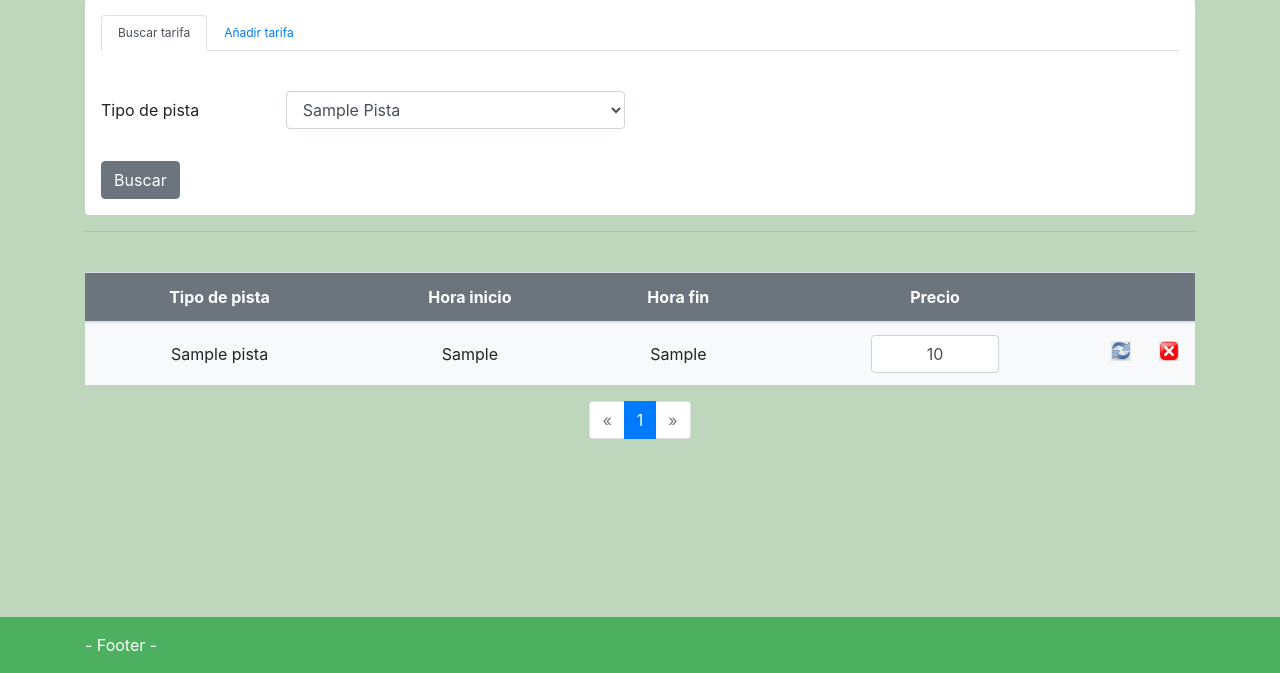
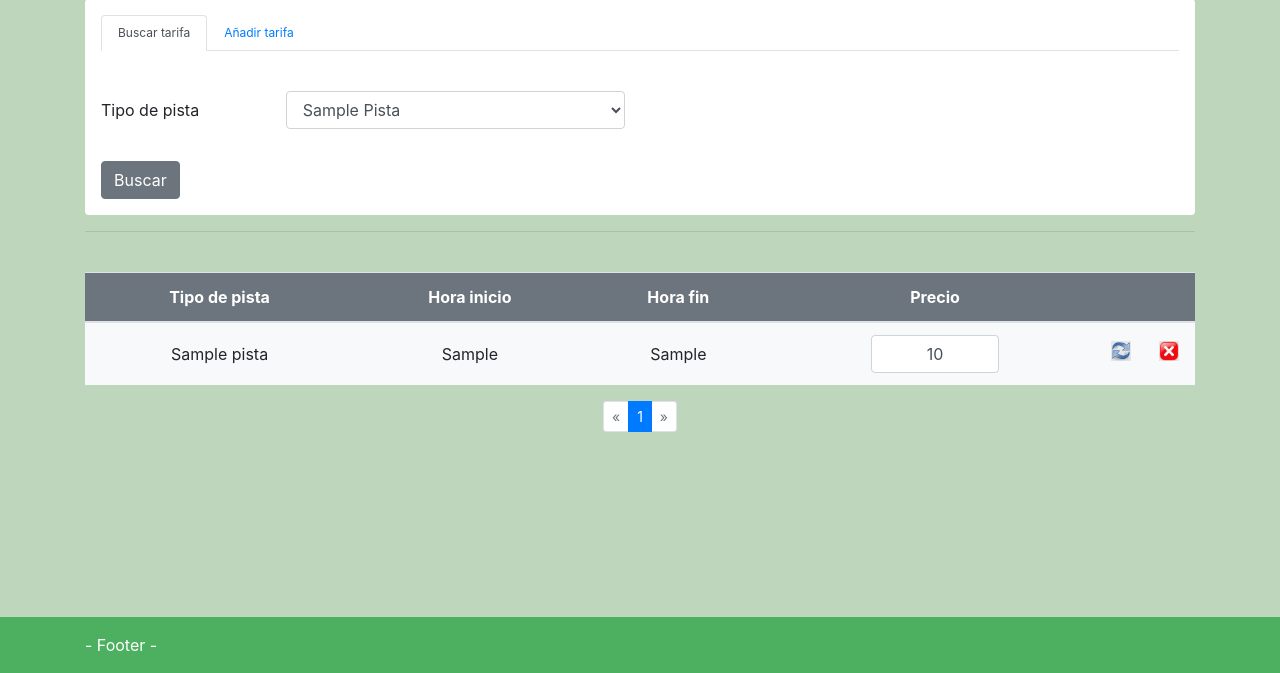
Before and after one commit to Tusnakis/MTC, a PHP site: page /index.php?ruta=mostrarTarifa in a window 1280 px wide. Shown: the part 127-800 px from the top of the page. Run offline with PHP 8.4, Linux system fonts and the light colour scheme; the visitor is signed in with stand-in values (Sample User, id 1); tables that the repository leaves empty or names only in its code hold one stand-in row (values such as "Sample post"); data that the repository does not hold is empty.

Commit message:
Cambia tamaño del navegador de paginación

```diff
--- a/app/templates/mostrarReservaPistas.php
+++ b/app/templates/mostrarReservaPistas.php
@@ -113,7 +113,7 @@
 <div class="row mb-5">
     <div class="col-12 d-flex justify-content-center">
         <nav aria-label="Page navigation example">
-            <ul class="pagination">
+            <ul class="pagination pagination-sm">
                 <?php if ($params['paginaActual'] == 1) { ?>
                     <li class="page-item disabled">
                         <?php if (isset($params['resultado6'])) { ?>
--- a/app/templates/mostrarTarifa.php
+++ b/app/templates/mostrarTarifa.php
@@ -119,7 +119,7 @@
 <div class="row mb-5">
     <div class="col-12 d-flex justify-content-center">
         <nav aria-label="Page navigation example">
-            <ul class="pagination">
+            <ul class="pagination pagination-sm">
                 <?php if ($params['paginaActual'] == 1) { ?>
                     <li class="page-item disabled">
                         <?php if (isset($params['resultado3'])) { ?>
```
